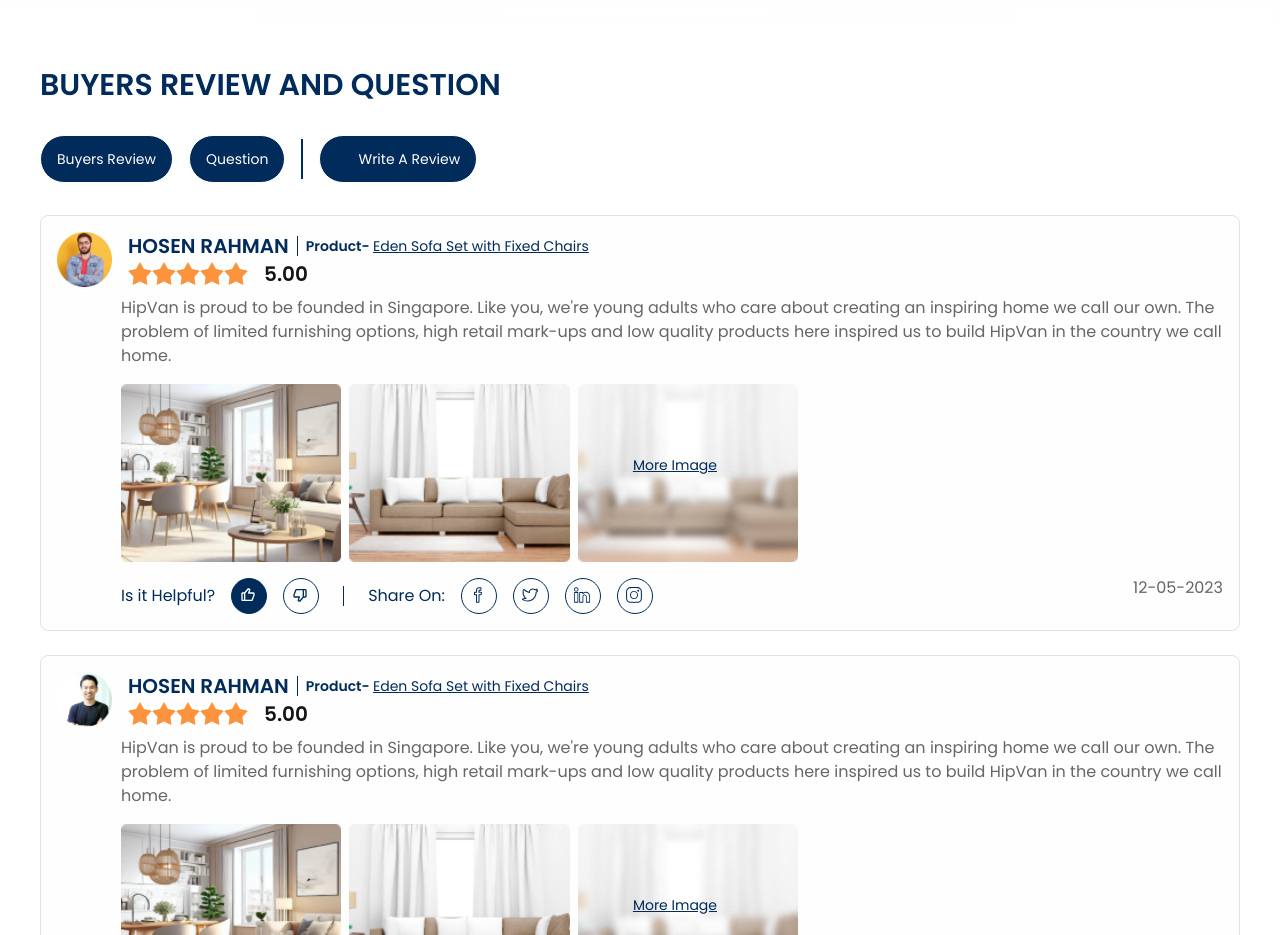
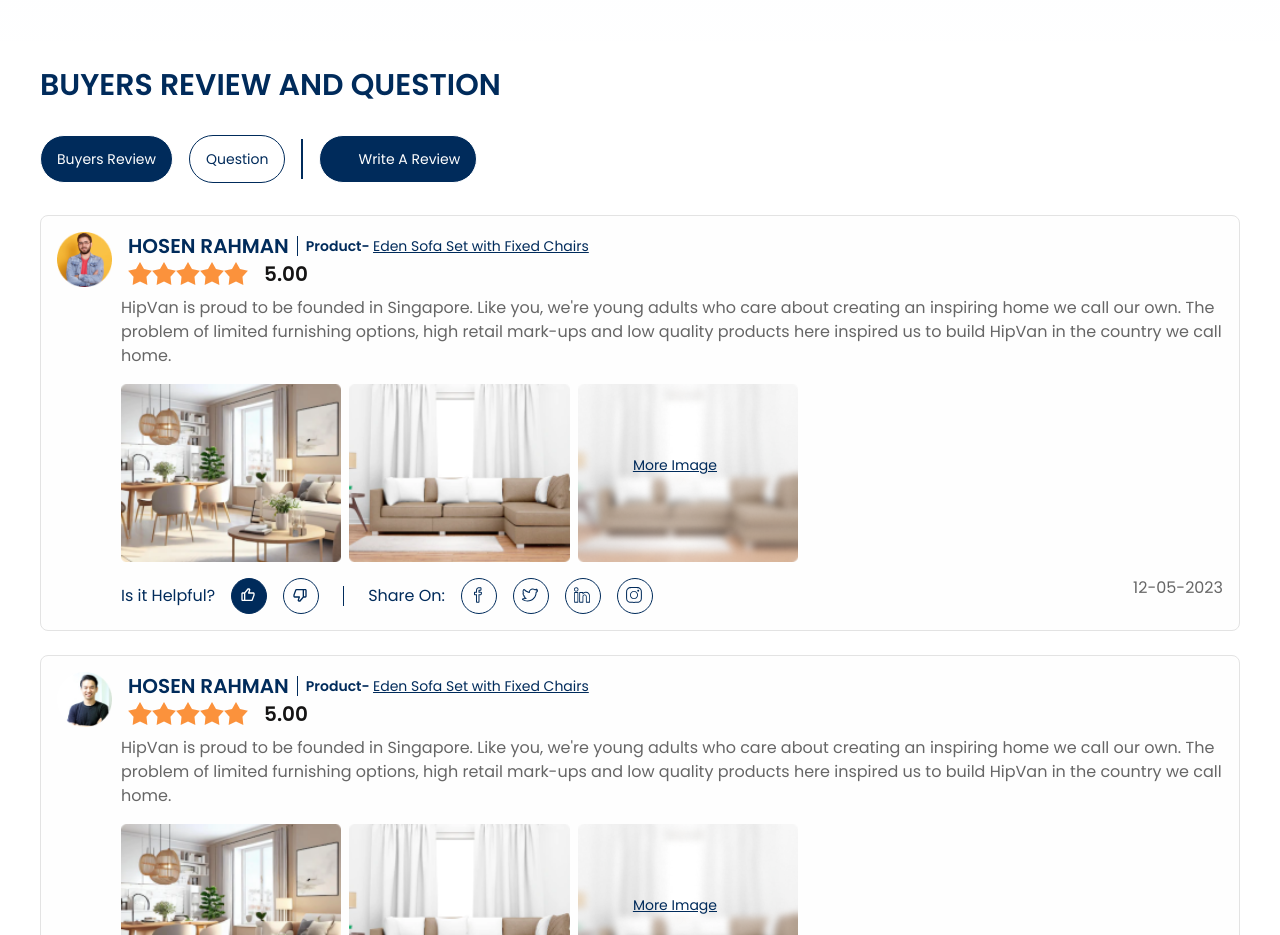
Before and after one commit to MdTasib/out-maker, a React (Create React App) app: page /product-details in a window 1280 px wide. Shown: the part 3940-4875 px from the top of the page. Built offline with nearby package versions, Linux system fonts and the light colour scheme; some icons are missing.

Commit message:
buyer section complete

```diff
--- a/src/pages/product-details/Buyer.js
+++ b/src/pages/product-details/Buyer.js
@@ -1,19 +1,33 @@
-import React from "react";
+import React, { useState } from "react";
 import { PiNotePencilBold } from "react-icons/pi";
 import Review from "./Review";
 import Question from "./Question";
 
 const Buyer = () => {
+	const [value, setValue] = useState("review");
+
 	return (
 		<div className='container mx-auto px-10 pb-10'>
 			<h2 className='text-3xl text-primary font-semibold uppercase'>
 				Buyers review and question
 			</h2>
 			<div className='py-8 block md:flex items-center gap-4'>
-				<button className='bg-primary hover:bg-white text-white hover:text-primary rounded-full btn btn-outline justify-start text-sm font-normal capitalize'>
+				<button
+					className={`${
+						value === "review"
+							? "bg-primary text-white"
+							: "bg-white text-primary"
+					} hover:bg-primary rounded-full btn btn-outline justify-start text-sm font-normal capitalize`}
+					onClick={() => setValue("review")}>
 					Buyers Review
 				</button>
-				<button className='bg-primary hover:bg-white text-white hover:text-primary rounded-full btn btn-outline justify-start text-sm font-normal capitalize'>
+				<button
+					className={`${
+						value === "question"
+							? "bg-primary text-white"
+							: "bg-white text-primary"
+					} hover:bg-primary rounded-full btn btn-outline justify-start text-sm font-normal capitalize`}
+					onClick={() => setValue("question")}>
 					Question
 				</button>
 				<div className='w-0 md:w-[2px] h-0 md:h-[40px] bg-primary'></div>
@@ -25,8 +39,8 @@ const Buyer = () => {
 				</button>
 			</div>
 
-			<Review />
-			{/* <Question /> */}
+			{value === "review" && <Review />}
+			{value === "question" && <Question />}
 		</div>
 	);
 };
```
